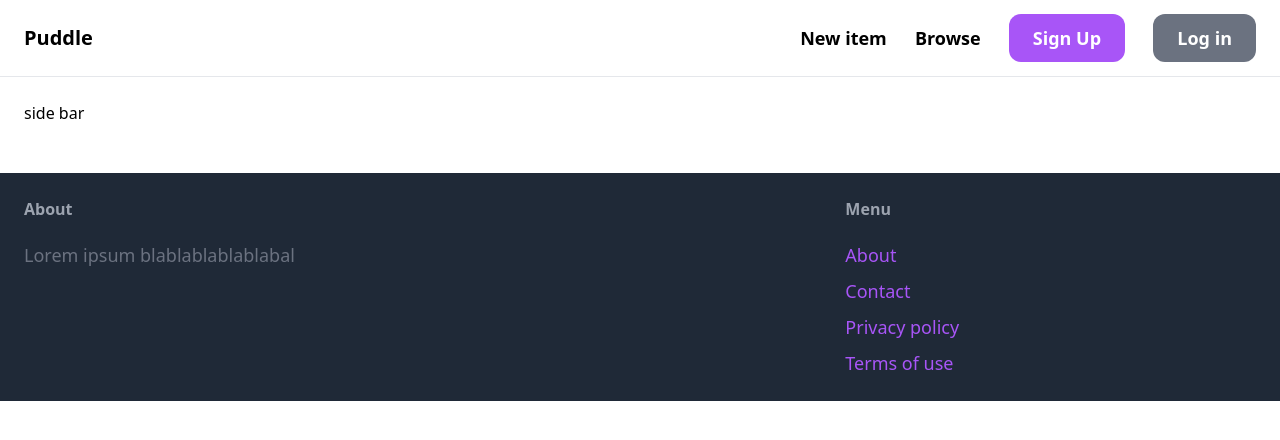
After one commit to doug-braz/puddle, a Django app: page /items/ in a window 1280 px wide. The commit adds this page. Shown: the top 440 px of the page. Run offline with Django 5.2, Linux system fonts and the light colour scheme; data that the repository does not hold is empty; some libraries are stand-ins or nearby versions.

Commit message:
Started a browse functionality with the name 'Items'

```diff
--- /dev/null
+++ b/puddle/item/templates/item/items.html
@@ -0,0 +1,30 @@
+{% extends 'core/base.html' %}
+
+{% block title %} Items {% endblock %}
+
+{% block content %}
+    <div class="pb-6 grid grid-cols-4 gap-4">
+        <div class="col-span-1">
+            side bar
+        </div>
+
+        <div class="col-span-3">
+            <div class="grid grid-cols-3 gap-3">
+                {% for item in items %}
+                    <div>
+                        <a href="{% url 'item:detail' item.id %}">
+                            <div>
+                                <img src="{{ item.image.url }}" class="rounded-t-xl">
+                            </div>
+                            <div class="p-6 bg-white rounded-b-xl">
+                                <h2 class="text-2xl"> {{item.name}} </h2>
+                                <p class="text-gray-500"> Price: ${{item.price}} </p>
+                            </div>
+                        </a>
+                    </div>
+                {% endfor %}
+            </div>
+        </div>
+    </div>
+
+{% endblock %}
--- a/puddle/item/urls.py
+++ b/puddle/item/urls.py
@@ -5,6 +5,7 @@ from . import views
 app_name = 'item'
 
 urlpatterns = [
+    path('', views.items, name='items'),
     path('new/', views.new, name='new'),
     path('<int:pk>/', views.detail, name='detail'),
     path('<int:pk>/delete/', views.delete, name='delete'),
--- a/puddle/item/views.py
+++ b/puddle/item/views.py
@@ -3,6 +3,13 @@ from .models import Item
 from .forms import NewItemForm, EditItemForm
 
 from django.contrib.auth.decorators import login_required
+
+def items(request):
+    items = Item.objects.filter(is_sold = False)
+
+    return render(request, 'item/items.html', {
+        'items':items,
+    })
 
 def detail(request, pk):
     item = get_object_or_404(Item, pk=pk)
--- a/puddle/templates/core/base.html
+++ b/puddle/templates/core/base.html
@@ -15,7 +15,7 @@
 
             <div class="space-x-6">
                 <a href="{% url 'item:new' %}" class="text-lg font-semibold hover:text-gray-500">New item</a>
-                <a href="#" class="text-lg font-semibold hover:text-gray-500">Browse</a>
+                <a href="{% url 'item:items' %}" class="text-lg font-semibold hover:text-gray-500">Browse</a>
                 {% if request.user.is_authenticated %}
                     <a href="#" class="px-6 py-3 text-lg font-semibold bg-purple-500 text-white rounded-xl hover:bg-purple-700">Inbox</a>
                     <a href="{% url 'dashboard:index' %}" class="px-6 py-3 text-lg font-semibold bg-gray-500 text-white rounded-xl hover:bg-gray-700">Dashboard</a>
```
